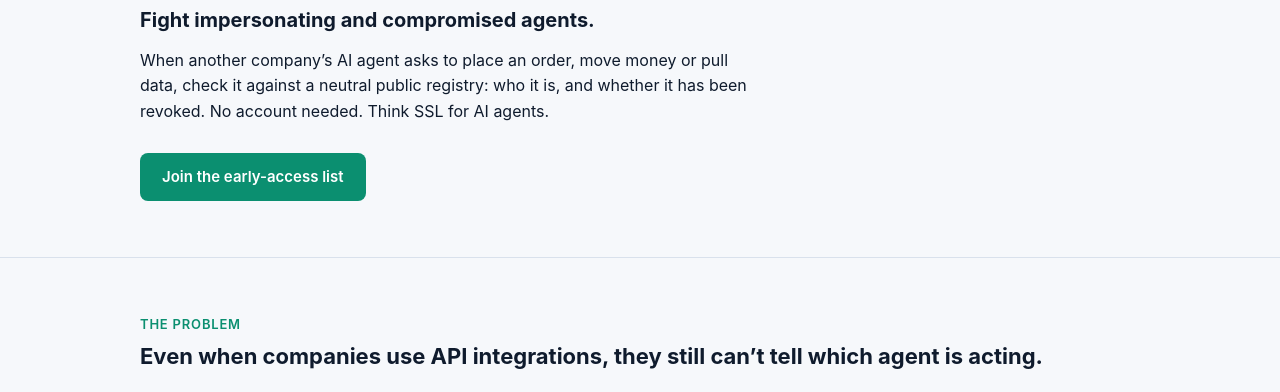
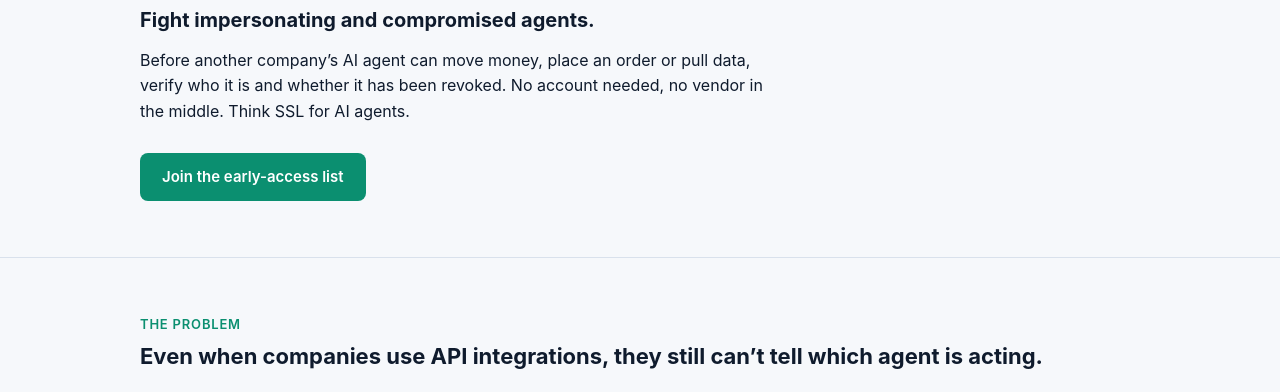
Before and after one commit to eilam10/meashra-site, a plain HTML site: page index.html in a window 1280 px wide. Shown: the part 328-720 px from the top of the page. Drawn offline with Linux system fonts and the light colour scheme.

Commit message:
Hero: 'Before…verify' paragraph, tighter spacing, bold pill; vendor line; pilot CTA

```diff
--- a/index.html
+++ b/index.html
@@ -72,7 +72,7 @@ footer a{color:var(--mute)}
     <span class="badge" style="font-weight:700">Cross-Organizational Agent Verification</span>
     <h1 style="font-size:clamp(1.9rem,3.9vw,2.7rem);margin-bottom:10px;">Who vouches for the AI agents coming into your systems?</h1>
     <p class="hl" style="margin:0 0 14px;font-size:20px;font-weight:700;line-height:1.35;color:var(--text)">Fight impersonating and compromised agents.</p>
-    <p class="lead" style="color:var(--text);font-size:16px">When another company’s AI agent asks to place an order, move money or pull data, check it against a neutral public registry: who it is, and whether it has been revoked. No account needed. Think SSL for AI agents.</p>
+    <p class="lead" style="color:var(--text);font-size:16px">Before another company’s AI agent can move money, place an order or pull data, verify who it is and whether it has been revoked. No account needed, no vendor in the middle. Think SSL for AI agents.</p>
     <div class="btns">
       <a class="btn p" href="mailto:eilam@meashra.com?subject=Meashra%20early%20access&body=Name%3A%0D%0AOrganization%3A%0D%0ARole%3A%0D%0A%0D%0AWe%20would%20want%20early%20access%20to%20Meashra%27s%20cross-organizational%20agent%20verification.">Join the early-access list</a>
       </div>
```
